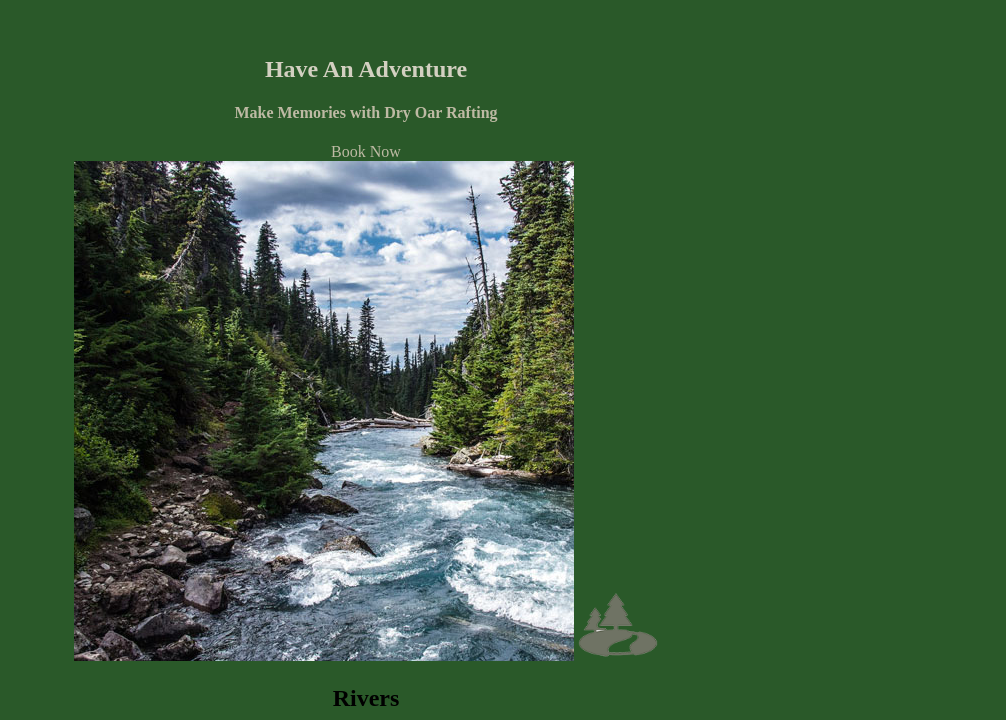
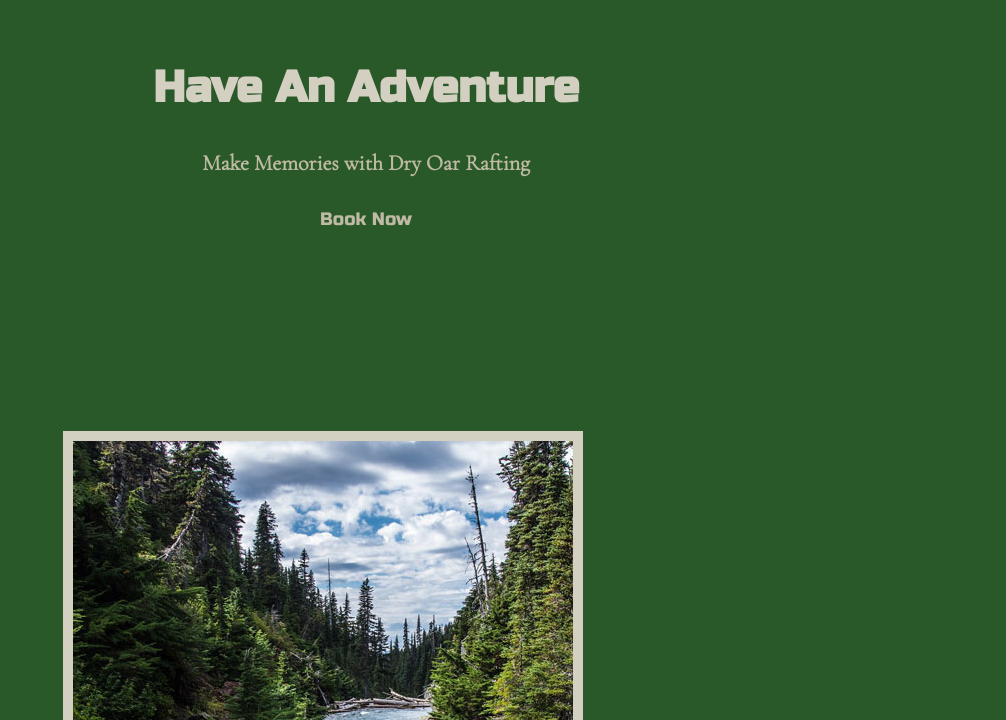
Before and after one commit to shelbystaceyy/wdd130, a plain HTML site: page wwr/index.html in a window 1280 px wide. Shown: the part 920-1640 px from the top of the page, without its empty margins (274-1280 px from the left). Drawn offline with nearby package versions, Linux system fonts and the light colour scheme.

Commit message:
more css edits

```diff
--- a/wwr/styles/style.css
+++ b/wwr/styles/style.css
@@ -1,32 +1,21 @@
+@import url('https://fonts.googleapis.com/css2?family=Cormorant+Garamond:wght@300&display=swap');
+@import url('https://fonts.googleapis.com/css2?family=Russo+One&display=swap');
+
+/* html selectors */
 a {
     text-align: center;
-}
-#backround {
-    height: 725px;
-    background-color: #2a5929;
+    font-family: 'Cormorant Garamond', serif;
 }
 body {
     background-color: #2a5929;
-}
-.book {
-    background-color: #2a5929;
-    color: #bebaa4;
-    text-decoration: none;
-}
-.book:hover {
-    background-color:#55805f;
-    color: #d3d0c1;
-}
-.button-box {
-    text-align: center;
-}
-#content {
-    max-width: 1600px;
-    margin: 0 auto;
+    margin: 0;
+    padding: 0;
 }
 footer {
     background-color:#55805f;
     color: #d3d0c1;
+    padding: 25px 50px;
+    margin-top: 200px;
 }
 footer a {
     color: #d3d0c1;
@@ -37,15 +26,61 @@
 }
 footer p {
     font-size: 1.2em;
+    font-family: 'Cormorant Garamond', serif;
 }
 footer p a:hover {
     text-decoration: underline;
 }
+footer .social img {
+    padding-top: 15px;
+}
+h2 {
+    color: #bebaa4;
+    font-family: 'Russo One', sans-serif;
+    margin: 0;
+
+}
 h4 {
     color: #bebaa4;
+    font-family: 'Cormorant Garamond', serif;
 }
 header {
     background-color: #55805f;
+}
+main {
+    text-align: center;
+}
+main section img {
+    box-sizing: border-box;
+}
+nav {
+    text-align: center;
+}
+nav a {
+    color: #d3d0c1;
+    text-decoration: none;
+    padding: 35px;
+}
+nav a:hover {
+    background-color: #2a5929;
+    color: #bebaa4;
+}
+p {
+    font-family: 'Cormorant Garamond', serif;
+}
+section {
+    text-align: center;
+}
+
+/* id selectors */
+#backround {
+    height: 725px;
+    background-color: #2a5929;
+}
+#content {
+    max-width: 1600px;
+    margin: 0 auto;
+    font-size: 22px;
 }
 #hero-img {
     width: 100%;
@@ -56,16 +91,41 @@
 #hero-msg h4 {
     text-align: center;
 }
+#logo_link {
+    padding-top: 5px;
+}
+
+
+/* class selectors */
+.book, .join {
+    background-color: #2a5929;
+    color: #bebaa4;
+    text-decoration: none;
+    font-family: 'Russo One', sans-serif;
+    font-size: 18px;
+    padding: 15px 30px;
+    margin-top: 50px;
+    border-radius: 5px;
+}
+.book:hover {
+    background-color:#55805f;
+    color: #d3d0c1;
+}
+.button-box {
+    text-align: center;
+}
+.card-img {
+    border: 10px solid #d3d0c1;
+}
 .home-title {
     color: #d3d0c1;
+    font-family: 'Russo One', sans-serif;
+    font-size: 2em;
+    margin-top: 10px;
 }
 .icon {
     width: 80px;
-}
-.join {
-    background-color:#2a5929;
-    color: #bebaa4;
-    text-decoration: none;
+    padding-top: 10px;
 }
 .join:hover {
     background-color:#55805f;
@@ -74,29 +134,19 @@
 .logo {
     width: 80px;
 }
-main {
-    text-align: center;
-}
 .msg {
     background-color: #2a5929;
+    line-height: 1.5em;
+    padding: 35px;
 }
 .msg h2 {
     color: #bebaa4;
 }
 .msg p {
     color:#bebaa4;
+    font-size: .8em;
+    padding-bottom: 15px;
 }
-nav {
-    text-align: center;
+.rivers-card, .camping-card, .rapids-card {
+    margin: 200px 0;
 }
-nav a {
-    color: #d3d0c1;
-    text-decoration: none;
-}
-nav a:hover {
-    background-color: #2a5929;
-    color: #bebaa4;
-}
-section {
-    text-align: center;
-}
```
